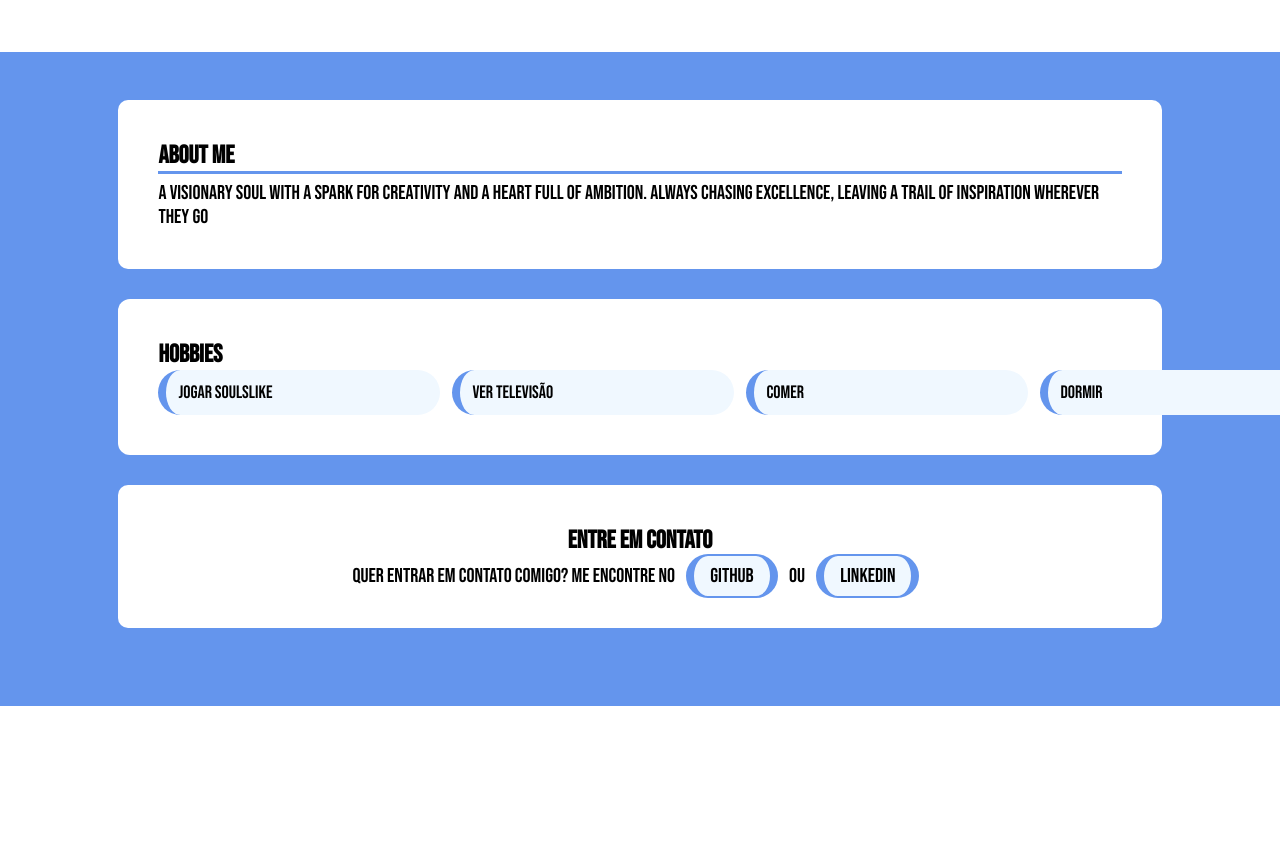
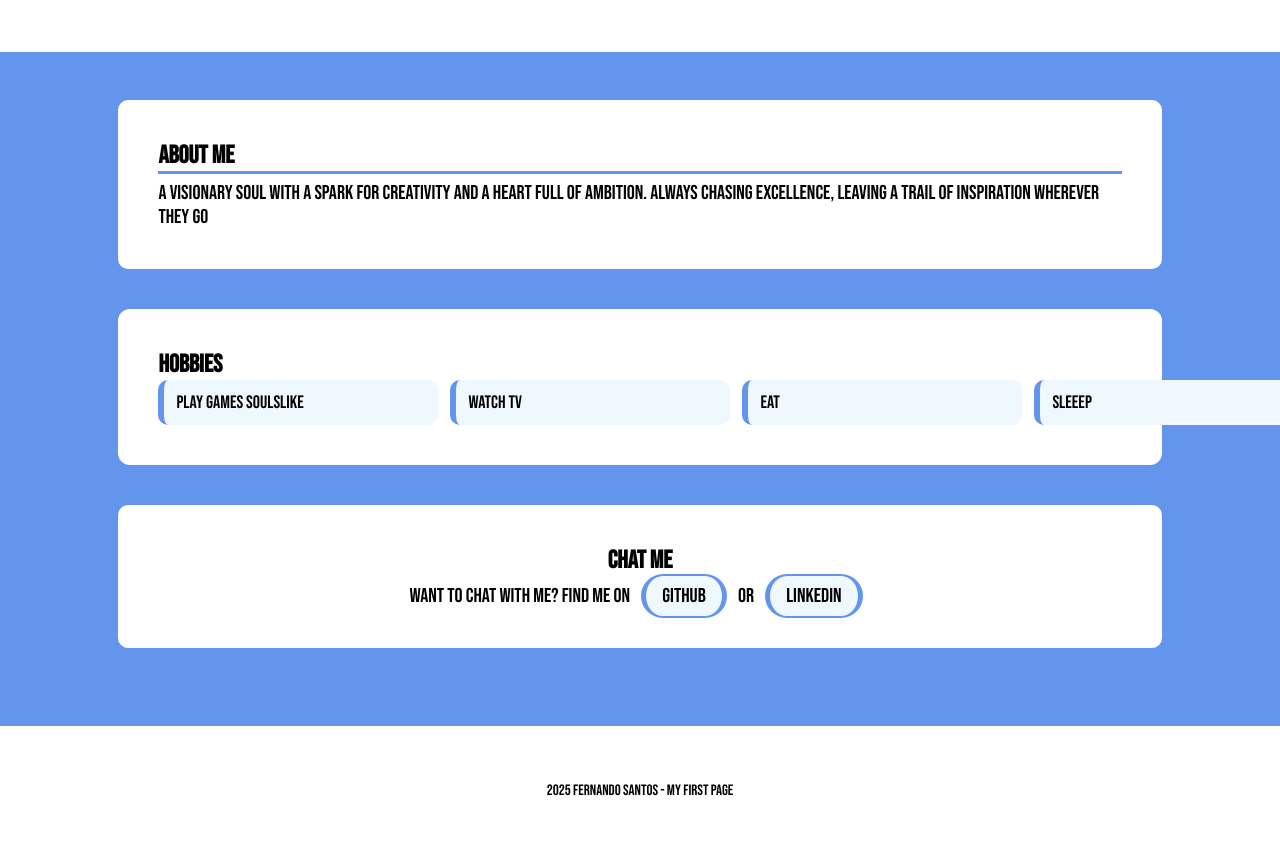
Before and after one commit to ferrnd/First-site, a plain HTML site: page index.html in a window 1280 px wide. Shown: the part 116-971 px from the top of the page. Before the commit the page ends 822 px from the top, so only its background shows below. Drawn offline with Linux system fonts and the light colour scheme.

Commit message:
Finish footer and Site

```diff
--- a/assets/styles/index.css
+++ b/assets/styles/index.css
@@ -37,7 +37,7 @@ about-section {
     margin: 0 auto;
     padding: 40px;;
     border-radius: 10px;
-    margin-bottom: 30px;
+    margin-bottom: 40px;
 }
 
 
@@ -68,15 +68,15 @@ hobbies {
     margin: 0 auto;
     padding: 40px;;
     border-radius: 12px;
-    margin-bottom: 30px;
+    margin-bottom: 40px;
 }
 
 li {
     background-color: aliceblue;
-    border-radius: 30px;
+    border-radius: 10px;
     font-family:"Bebas Neue";
     padding: 12px;
-    border-left: 8px solid cornflowerblue;
+    border-left: 6px solid cornflowerblue;
     font-size: 18px;
     min-width: 250px;
 }
@@ -121,8 +121,8 @@ contact a {
     margin: 0 0.5rem;
     border: 2px solid cornflowerblue;
     border-radius: 30px;
-    border-left: 8px solid cornflowerblue;
-    border-right: 8px solid cornflowerblue;
+    border-left: 5px solid cornflowerblue;
+    border-right: 5px solid cornflowerblue;
     background-color: aliceblue;
 }
 contact a:hover {
@@ -130,3 +130,12 @@ contact a:hover {
     transition: all 0.6s ease;
     background-color: cornflowerblue;
 }
+footer {
+    background-color: white;
+    color: rgb(0, 0, 0);
+    text-align: center;
+    padding: 55px;
+}
+footer p {
+    font-size: 15px;
+}
--- a/index.html
+++ b/index.html
@@ -1,5 +1,5 @@
 <!DOCTYPE html>
-<html lang="pt-br">
+<html lang="en">
 <head>
     <meta charset="UTF-8">
     <meta name="viewport" content="width=device-width, initial-scale=1.0">
@@ -8,7 +8,7 @@
 </head>
 <body>
     <header>
-        <h1>Fernando Pinkman</h1>
+        <h1>Fernando Santos</h1>
         <p>SENAI Valinhos Student - Systems Development</p>
     </header>
 
@@ -22,21 +22,24 @@
          <hobbies>
 <h3 id="titulo-hobbies">Hobbies</h3>
 <ul>
-    <li>Jogar SoulsLike</li>
-    <li>Ver televisão</li>
-    <li>Comer</li>
-    <li>Dormir</li>
-    <li>Jogar futebol</li>
+    <li>play games SoulsLike</li>
+    <li>watch TV</li>
+    <li>Eat</li>
+    <li>Sleeep</li>
+    <li>Play soccer</li>
 </ul>
         </hobbies>
         <contact>
-            <h2>Entre em contato</h2>
-            <p>Quer entrar em contato comigo? me encontre no
-                <a href="https://github.com/ferrnd" target="_blank">GitHub</a> ou
+            <h2>Chat me</h2>
+            <p>Want to chat with me? Find me on
+                <a href="https://github.com/ferrnd" target="_blank">GitHub</a> or
                 <a href="https://www.linkedin.com/in/fernando-santos-a548a4349/" target="_blank">Linkedin</a>
             </p>
 
         </contact>
     </main>
+    <footer>
+        <p>2025 Fernando Santos - My first Page </p>
+    </footer>
 </body>
 </html>
```
